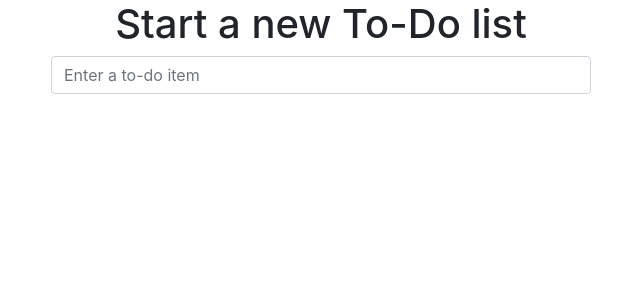
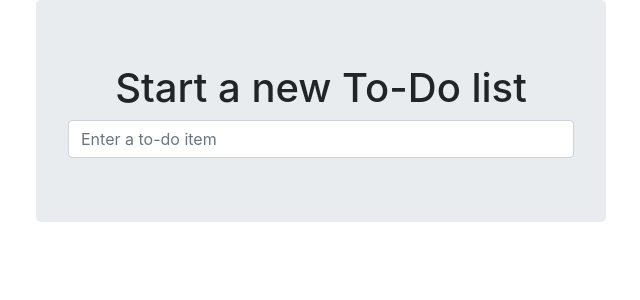
Before and after one commit to qwq967/TSDT, a Django app: page / in a window 1280 px wide. Shown: the top 300 px of the page, without its empty margins (319-959 px from the left). Run offline with Django 5.2, Linux system fonts and the light colour scheme; some libraries are stand-ins or nearby versions.

Commit message:
Update base.html

```diff
--- a/lists/templates/base.html
+++ b/lists/templates/base.html
@@ -12,7 +12,7 @@
 <body>
     <div class="container">
         <div class="row">
-            <div class="col-md-6 offset-md-3" jumbotron>
+            <div class="col-md-6 offset-md-3 jumbotron">
                 <div class="text-center">
                     <h1>{% block header_text %}{% endblock %}</h1>
                     <form method="POST" action="{% block form_action %}{% endblock %}">
```
